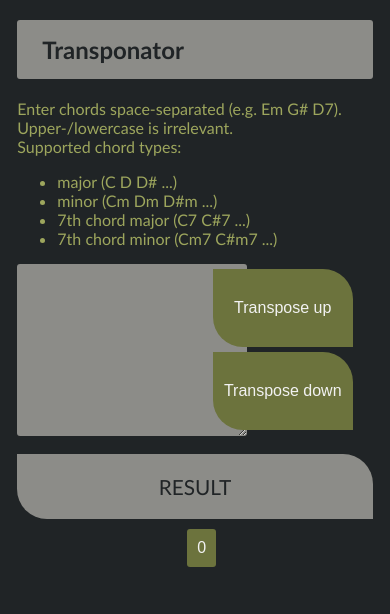
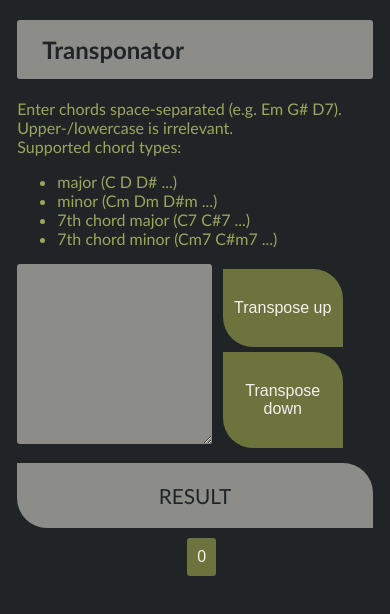
Before and after one commit to RikaIljina/TransposeChords, a plain HTML site: page index.html in a window 390 px wide. Drawn offline with Linux system fonts and the light colour scheme.

Commit message:
Update style.css
changed style (width and margins) to adjust to mobile view

```diff
--- a/style.css
+++ b/style.css
@@ -105,7 +105,7 @@ textarea {
     width: 100vw;
     max-width: 500px;
     font-size: 1.5em;
-    transition: padding 0.3s 0.2s ease;
+    /* transition: padding 0.3s 0.2s ease; */
 }
 
 @media screen and (max-width: 1080px) {
@@ -168,8 +168,9 @@ textarea {
 @media screen and (max-width: 750px) {
     textarea {
         padding: 10px 10px;
-        width: 60vw;
-        max-width: 230px;
+        width: 50vw;
+        height: 180px;
+        max-width: 50vw;
         font-size: 1.3em;
 
     }
@@ -194,11 +195,12 @@ textarea {
 
     .transpose-first {
         font-size: 1em;
-        width: 140px;
+        width: 120px;
         padding-top: 30px;
         padding-bottom: 30px;
-        margin-right: 0px;
+        margin-left: 10px;
         margin-top: 5px;
+
 
     }
 }
```
